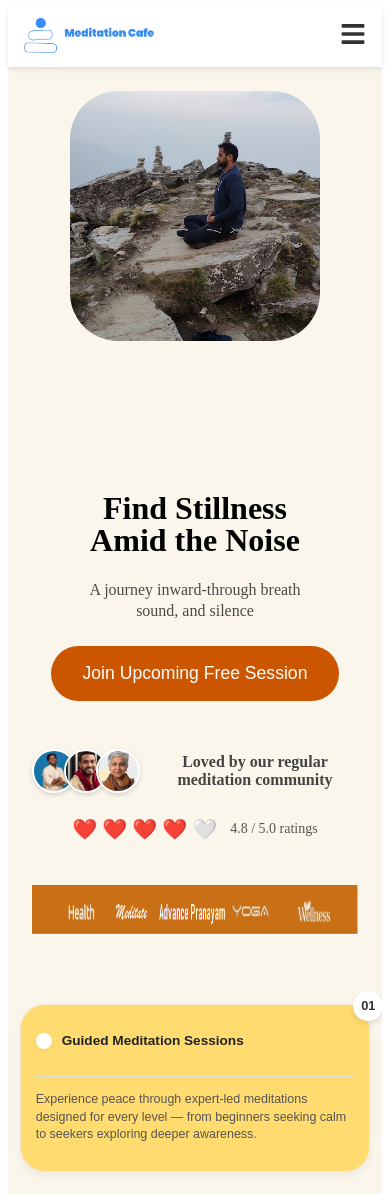
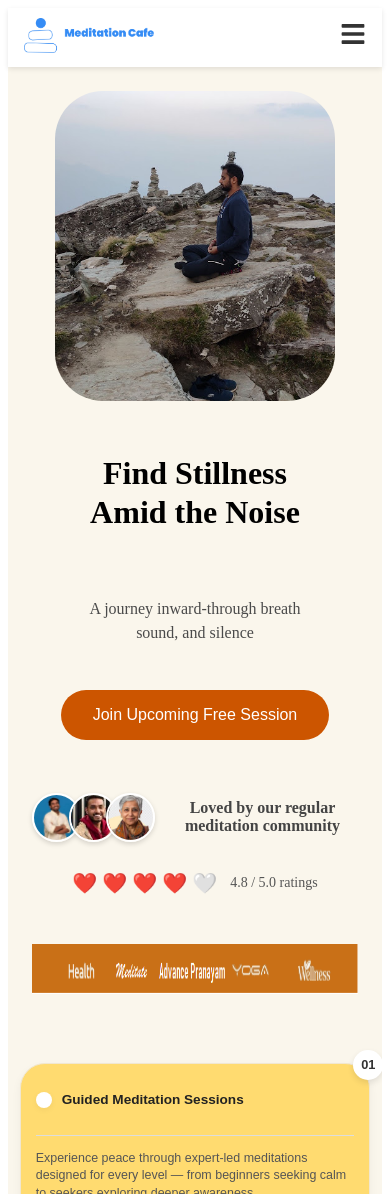
Before and after one commit to Amolnaikwade/meditationCafe, a React (Vite) app: page / in a window 390 px wide. Shown: the top 1194 px of the page. Built offline with nearby package versions, Linux system fonts and the light colour scheme.

Commit message:
Update gaps images in mobile screens

```diff
--- a/src/components/HeroSection.css
+++ b/src/components/HeroSection.css
@@ -21,19 +21,11 @@
 }
 
 /* Heading style */
-.hero-text {
-  display: flex;
-  flex-direction: column;
-  gap: 1.5rem; /* uniform gap between h1, p, and button */
-}
-
-/* Heading style */
 .hero-heading {
   font-size: 3.8rem;
   font-weight: 700;
   color: #000000;
-  line-height: 1.0;
-  margin: 0; /* remove default margin */
+  line-height: 1.2;
 }
 
 /* Paragraph style */
@@ -41,8 +33,7 @@
   font-size: 1.3rem;
   color: #4a4a4a;
   max-width: 28rem;
-  line-height: 1.3;
-  margin: 0; /* remove default margin */
+  line-height: 1.0;
 }
 
 /* Button style */
@@ -57,7 +48,6 @@
   border-radius: 9999px;
   cursor: pointer;
   transition: all 0.3s ease;
-  line-height: 1.3;
 }
 
 .hero-btn:hover {
@@ -75,7 +65,7 @@
 
 /* Image style */
 .hero-image {
-  height: 550px;
+  height: 500px;
   width: 500px;
   object-fit: cover;
   border-radius: 3rem;
@@ -153,6 +143,22 @@
   margin-left: 0;
 }
 
+/* 🌟 Base Styling for Spacing */
+.hero-text {
+  display: flex;
+  flex-direction: column;
+  align-items: flex-start;
+  gap: 1.5rem; /* Equal spacing between heading, paragraph, and button */
+}
+
+/* 🌟 Base Styling for Spacing */
+.hero-text {
+  display: flex;
+  flex-direction: column;
+  align-items: flex-start;
+  gap: 1.8rem; /* Equal spacing between heading, paragraph, and button */
+}
+
 /* 📱 Responsive Styles */
 @media (max-width: 1200px) {
   .hero-heading {
@@ -164,7 +170,7 @@
   }
 
   .hero-image {
-    height: 450px;
+    height: 420px;
     width: 420px;
   }
 
@@ -185,6 +191,7 @@
     width: 100%;
     align-items: center;
     margin-top: 2rem;
+    gap: 1.8rem; /* Maintain equal vertical spacing */
   }
 
   .hero-image-container {
@@ -193,8 +200,8 @@
   }
 
   .hero-image {
-    height: 380px;
-    width: 380px;
+    height: 400px;
+    width: 400px;
     right: 0;
   }
 
@@ -206,12 +213,12 @@
 
 @media (max-width: 768px) {
   .hero-heading {
-    font-size: 2.5rem;
+    font-size: 2.4rem;
   }
 
   .hero-paragraph {
     font-size: 1.1rem;
-    line-height: 1.3;
+    line-height: 1.5;
   }
 
   .hero-btn {
@@ -219,14 +226,14 @@
     padding: 1.2rem 2.5rem;
   }
 
-  .hero-image {
-    width: 320px;
-    height: 320px;
+  .hero-text {
+    align-items: center;
+    gap: 1.8rem; /* Equal spacing */
   }
 
-  .avatar {
-    width: 40px;
-    height: 40px;
+  .hero-image {
+    width: 340px;
+    height: 340px;
   }
 
   .stripe-image {
@@ -247,15 +254,23 @@
   .hero-paragraph {
     font-size: 1rem;
     max-width: 100%;
+    line-height: 1.5;
   }
 
   .hero-btn {
     padding: 1rem 2rem;
+    font-size: 1rem;
+  }
+
+  .hero-text {
+    align-items: center;
+    text-align: center;
+    gap: 1.8rem; /* ✅ Same line spacing between heading, paragraph, and button */
   }
 
   .hero-image {
-    width: 250px;
-    height: 250px;
+    width: 280px;
+    height: 310px; /* Increased height for balance */
   }
 
   .stripe-image {
@@ -271,13 +286,13 @@
 /* ✅ LOGO FIX - aligned top-left without overlap */
 .hero-logo {
   position: absolute;
-  top: 15px;   /* moved closer to the very top */
-  left: 15px;  /* pushed fully to the left corner */
+  top: 15px;
+  left: 15px;
   z-index: 100;
 }
 
 .hero-logo img {
-  width: 40px; /* nice compact size */
+  width: 40px;
   height: auto;
   object-fit: contain;
   border-radius: 8px;
@@ -287,6 +302,8 @@
 .hero-logo img:hover {
   transform: scale(1.05);
 }
+
+/* ❤️ Heart Rating */
 .heart-rating {
   display: flex;
   align-items: center;
```
